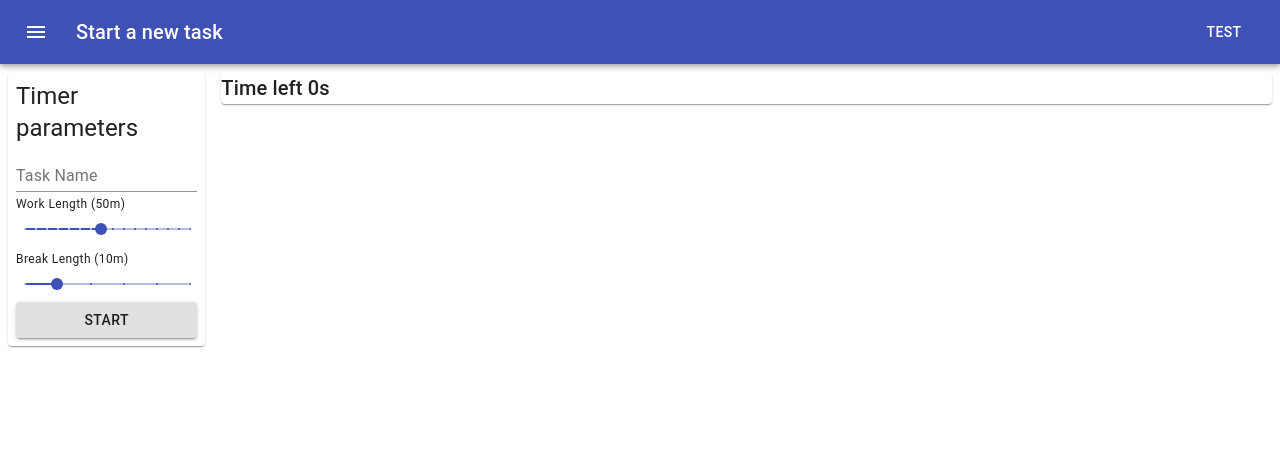
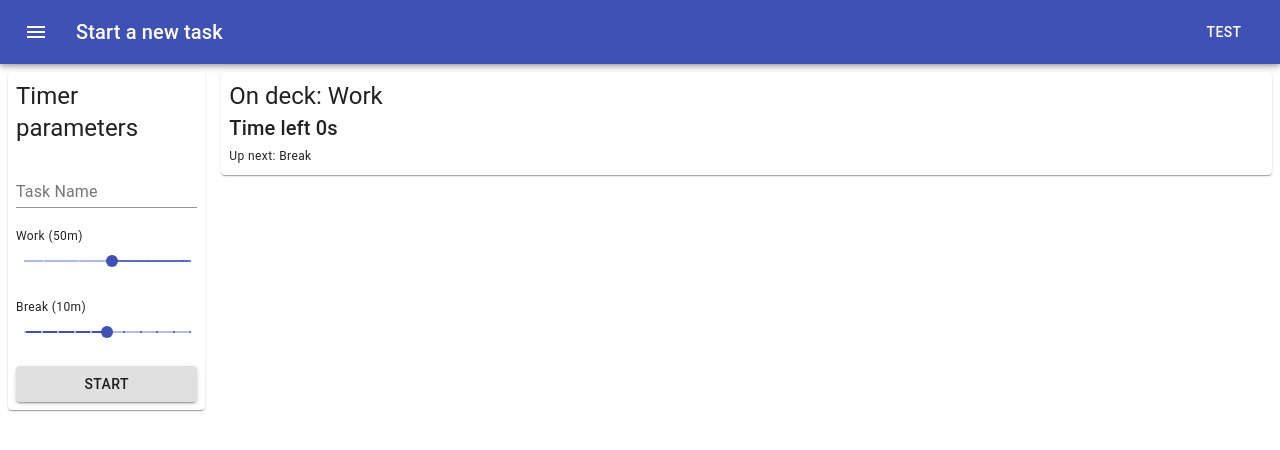
Before and after one commit to enigma0Z/task-timer, a React (Create React App) app: page / in a window 1280 px wide. Shown: the top 450 px of the page. Built offline with nearby package versions, Linux system fonts and the light colour scheme.

Commit message:
Implement countdown class and countdown switching

```diff
--- a/src/App.tsx
+++ b/src/App.tsx
@@ -4,6 +4,8 @@ import Button from '@material-ui/core/Button/Button';
 import { AppBar, createStyles, Grid, IconButton, Paper, TextField, Theme, Toolbar, Typography, WithStyles, withStyles } from '@material-ui/core';
 import MenuIcon from '@material-ui/icons/Menu';
 import { LabelSlider } from './components/label-slider';
+
+import { Countdown } from './data/countdown'
 
 const styles = (theme: Theme) => createStyles({
   root: {
@@ -32,26 +34,36 @@ const styles = (theme: Theme) => createStyles({
   },
 
   sliderBox: {
-    paddingTop:16
+    paddingTop: 16
   }
 });
 
-enum TimerKind {
-  WORK, BREAK
+interface AppProps extends WithStyles<typeof styles> {
+  countdowns: Countdown[]
 }
-
-interface AppProps extends WithStyles<typeof styles> { }
 
 interface AppState {
   workLength: number,
   breakLength: number,
   running: boolean,
   secondsLeft: number,
-  currentTimer: TimerKind,
+  currentCountdown: Countdown,
   endTime?: number,
 }
 
+const defaultCountdowns: Countdown[] = [
+  new Countdown('Work', 5, 90, 50),
+  new Countdown('Break', 5, 15, 10),
+]
+
+defaultCountdowns[0].setNext(defaultCountdowns[1])
+defaultCountdowns[1].setNext(defaultCountdowns[0])
+
 const App = withStyles(styles)(class AppComponent extends Component<AppProps, AppState> {
+  static defaultProps = {
+    countdowns: defaultCountdowns
+  }
+
   private timer: any;
 
   constructor(props: AppProps) {
@@ -61,11 +73,11 @@ const App = withStyles(styles)(class AppComponent extends Component<AppProps, Ap
       breakLength: 10,
       running: false,
       secondsLeft: 0,
-      currentTimer: TimerKind.WORK
+      currentCountdown: this.props.countdowns[0]
     }
 
     this.getButtonText = this.getButtonText.bind(this)
-    this.handleStartOnClick = this.handleStartOnClick.bind(this)
+    this.handleStartStopOnClick = this.handleStartStopOnClick.bind(this)
     this.updateSecondsLeft = this.updateSecondsLeft.bind(this)
   }
 
@@ -97,27 +109,29 @@ const App = withStyles(styles)(class AppComponent extends Component<AppProps, Ap
     }
   }
 
-  getNextTimer() {
-    if (this.state.currentTimer === TimerKind.WORK) {
-      return TimerKind.BREAK
-    } else if (this.state.currentTimer === TimerKind.BREAK) {
-      return TimerKind.WORK
+  getNextCountdown(): Countdown {
+    if (this.state.currentCountdown.next !== undefined) {
+      return this.state.currentCountdown.next
     }
+
+    return this.state.currentCountdown
   }
 
   updateSecondsLeft() {
-    if (this.state.running && this.state.endTime !== undefined) {
-      let newSecondsLeft = (this.state.endTime - Date.now())/1000
-      if (newSecondsLeft > 0) {
+    if (this.state.endTime !== undefined) {
+      let newSecondsLeft = (this.state.endTime - Date.now()) / 1000
+      if (this.state.running && newSecondsLeft > 0) {
         this.setState({
           secondsLeft: Math.floor(newSecondsLeft)
         })
 
         this.setUpdateTimer()
       } else {
+        console.log('Stopping, next timer:', this.getNextCountdown())
         this.setState({
           running: false,
-          secondsLeft: 0
+          secondsLeft: 0,
+          currentCountdown: this.getNextCountdown()
         })
 
         clearTimeout(this.timer)
@@ -128,22 +142,22 @@ const App = withStyles(styles)(class AppComponent extends Component<AppProps, Ap
   }
 
   setUpdateTimer() {
-    this.timer = setTimeout(() => {this.updateSecondsLeft()}, 1000)
+    this.timer = setTimeout(() => { this.updateSecondsLeft() }, 1000)
   }
 
   clearUpdateTimer() {
     clearTimeout(this.timer)
   }
 
-  handleStartOnClick() {
+  handleStartStopOnClick() {
     if (!this.state.running) {
       this.setState({
         running: true
       })
 
       let now = Date.now()
-      let newEndTime = now + (this.state.workLength * 60 * 1000)
-      let newSecondsLeft = this.state.workLength * 60
+      let newEndTime = now + (this.state.currentCountdown.value * 60 * 1000)
+      let newSecondsLeft = this.state.currentCountdown.value * 60
 
       this.setState({
         endTime: newEndTime,
@@ -159,10 +173,22 @@ const App = withStyles(styles)(class AppComponent extends Component<AppProps, Ap
     }
   }
 
-  componentDidMount() {
-  }
-
-  componentDidUpdate() {
+  renderSliders() {
+    return this.props.countdowns.map((countdown) =>
+      <Grid item key={countdown.name}>
+        <LabelSlider
+          label={countdown.name}
+          labelSuffix="m"
+          value={countdown.value}
+          step={1}
+          min={countdown.min}
+          max={countdown.max}
+          onChange={(value: number, thisCountdown: Countdown = countdown) => {
+            thisCountdown.value = value
+          }}
+        />
+      </Grid>
+    )
   }
 
   render() {
@@ -184,39 +210,28 @@ const App = withStyles(styles)(class AppComponent extends Component<AppProps, Ap
         </AppBar>
         <Grid container className={classes.gridContainer} spacing={2}>
           <Grid item xs={12} lg={2}> <Paper className={classes.paperContainer}>
-            <Typography variant="h5">
-              Timer parameters
-            </Typography>
-            <TextField label="Task Name"/><br/>
-            <LabelSlider
-              label="Work Length"
-              labelSuffix="m"
-              value={this.state.workLength}
-              step={5}
-              min={15}
-              max={90}
-              onChange={(value: number) => { this.setState({
-                workLength: value
-              }) }}
-            />
-            <LabelSlider
-              label="Break Length"
-              labelSuffix="m"
-              value={this.state.breakLength}
-              step={5}
-              min={5}
-              max={30}
-              onChange={(value: number) => { console.log(value); this.setState({
-                breakLength: value
-              }) }}
-            />
-            <Button variant="contained" className={classes.fillWidth} onClick={this.handleStartOnClick}>
-              {this.getButtonText()}
-            </Button>
+            <Grid container direction="column" spacing={2}>
+              <Grid item>
+                <Typography variant="h5">
+                  Timer parameters
+                </Typography>
+              </Grid>
+              <Grid item>
+                <TextField label="Task Name" /><br />
+              </Grid>
+              {this.renderSliders()}
+              <Grid item>
+                <Button variant="contained" className={classes.fillWidth} onClick={this.handleStartStopOnClick}>
+                  {this.getButtonText()}
+                </Button>
+              </Grid>
+            </Grid>
           </Paper> </Grid>
           <Grid item xs>
-            <Paper>
+            <Paper className={classes.paperContainer}>
+              <Typography variant="h5">{this.state.running ? "Running" : "On deck"}: {this.state.currentCountdown.name}</Typography>
               <Typography variant="h6">Time left {this.getTimerText(this.state.secondsLeft)}</Typography>
+              <Typography variant="caption">Up next: {this.getNextCountdown().name}</Typography>
             </Paper>
           </Grid>
         </Grid>
```
